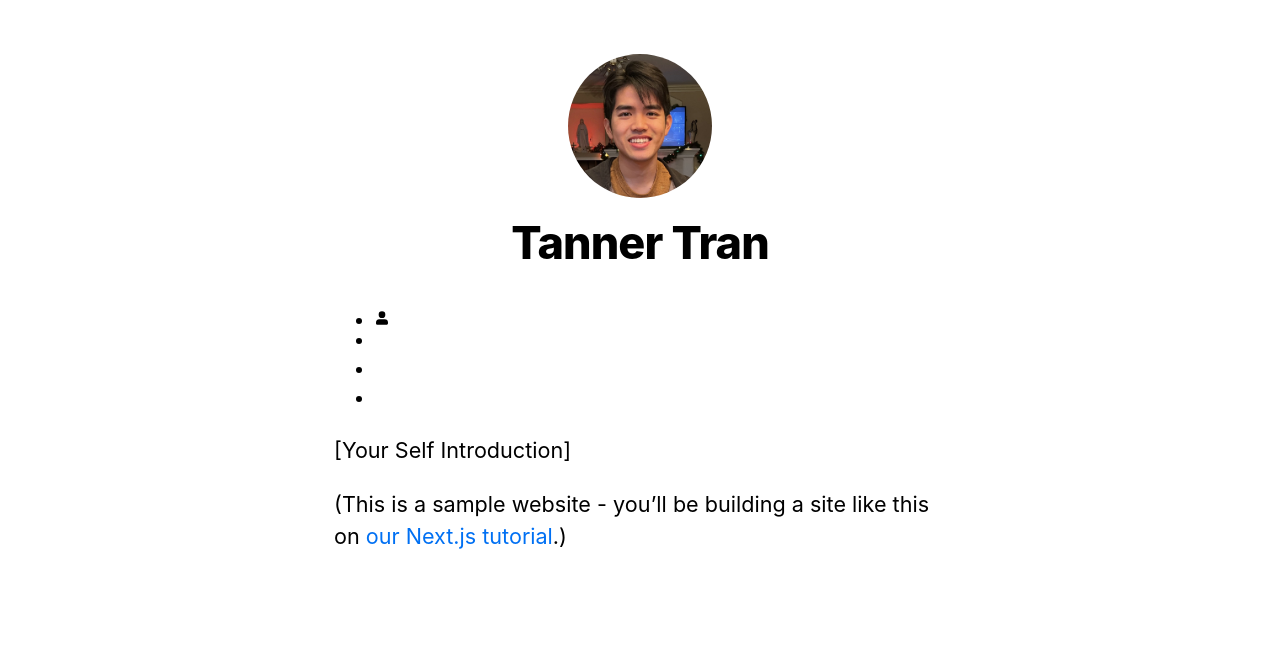
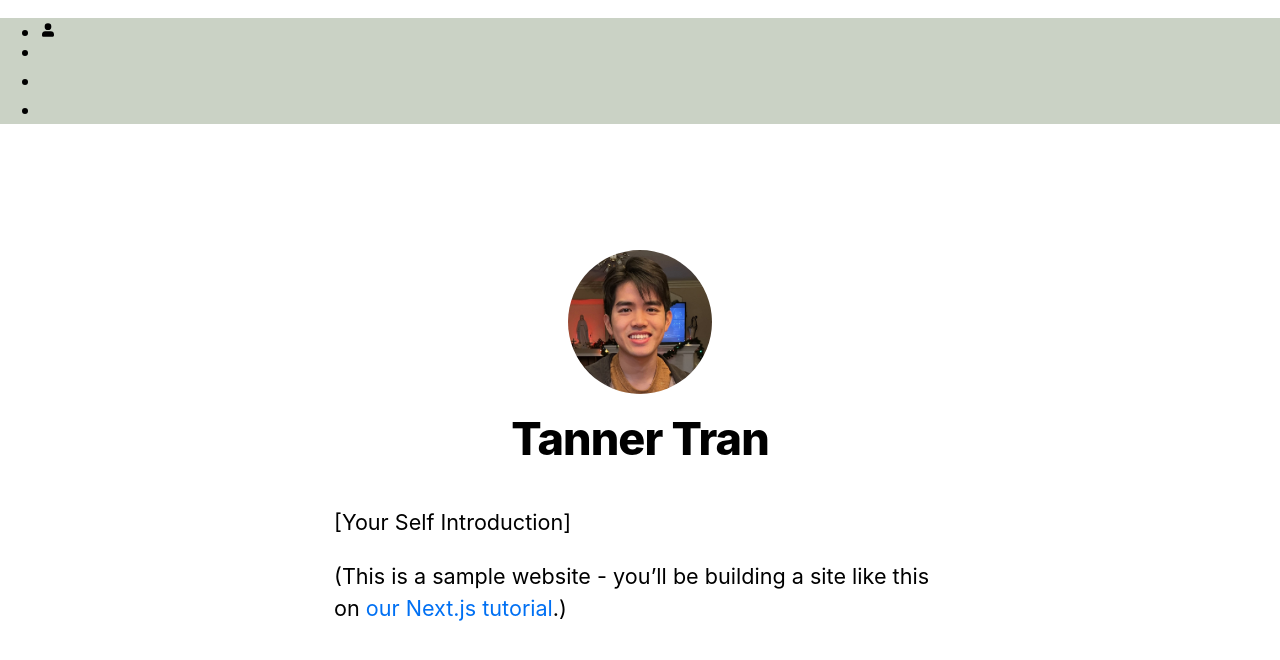
Before and after one commit to tanner9427/website, a Next.js app: page / in a window 1280 px wide. Shown: the top 660 px of the page. Built offline with nearby package versions, Linux system fonts and the light colour scheme.

Commit message:
more navbar

```diff
--- a/components/layout.js
+++ b/components/layout.js
@@ -10,7 +10,7 @@ export const siteTitle = 'Tanner Tran';
 
 export default function Layout({ children, home }) {
     return (
-        <div className={styles.container}>
+        <div>
             <Head>
                 <link rel="icon" href="/favicon.ico" />
                 <meta
@@ -26,6 +26,8 @@ export default function Layout({ children, home }) {
                 <meta name="og:title" content={siteTitle} />
                 <meta name="twitter:card" content="summary_large_image" />
             </Head>
+            <Navbar />
+        <div className={styles.container}>
             <header className={styles.header}>
                 {home ? (
                     <>
@@ -59,7 +61,7 @@ export default function Layout({ children, home }) {
                     </>
                 )}
             </header>
-            <Navbar />
+            {/* <Navbar /> */}
             <main>{children}</main>
             {!home && (
                 <div className={styles.backToHome}>
@@ -67,5 +69,6 @@ export default function Layout({ children, home }) {
                 </div>
             )}
         </div>
+        </div>
     );
 }
--- a/components/layout.module.css
+++ b/components/layout.module.css
@@ -2,6 +2,7 @@
     max-width: 36rem;
     padding: 0 1rem;
     margin: 3rem auto 6rem;
+    padding-top: 4rem;
 }
 
 .header {
--- a/components/navbar.js
+++ b/components/navbar.js
@@ -1,5 +1,5 @@
 import Link from 'next/link';
-import styles from './Navbar.module.css';
+import styles from './navbar.module.css';
 
 export default function Navbar() {
     return (
--- a/components/navbar.module.css
+++ b/components/navbar.module.css
@@ -1,5 +1,8 @@
-/* Navbar.module.css */
+/* navbar.module.css */
 .navbar {
     position: sticky;
-
+    top: 0;
+    width: 100%;
+    background-color: #CAD2C5;
+    align-items:middle;
 }
```
